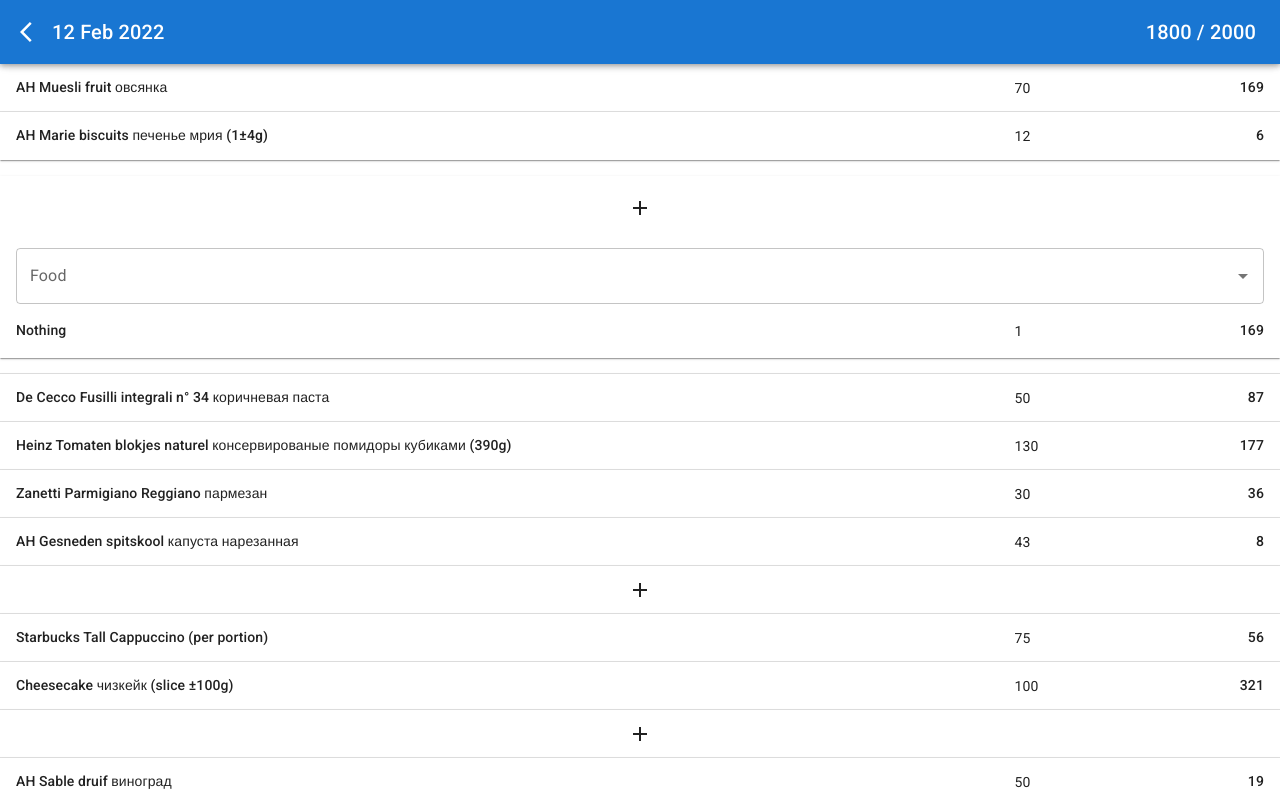
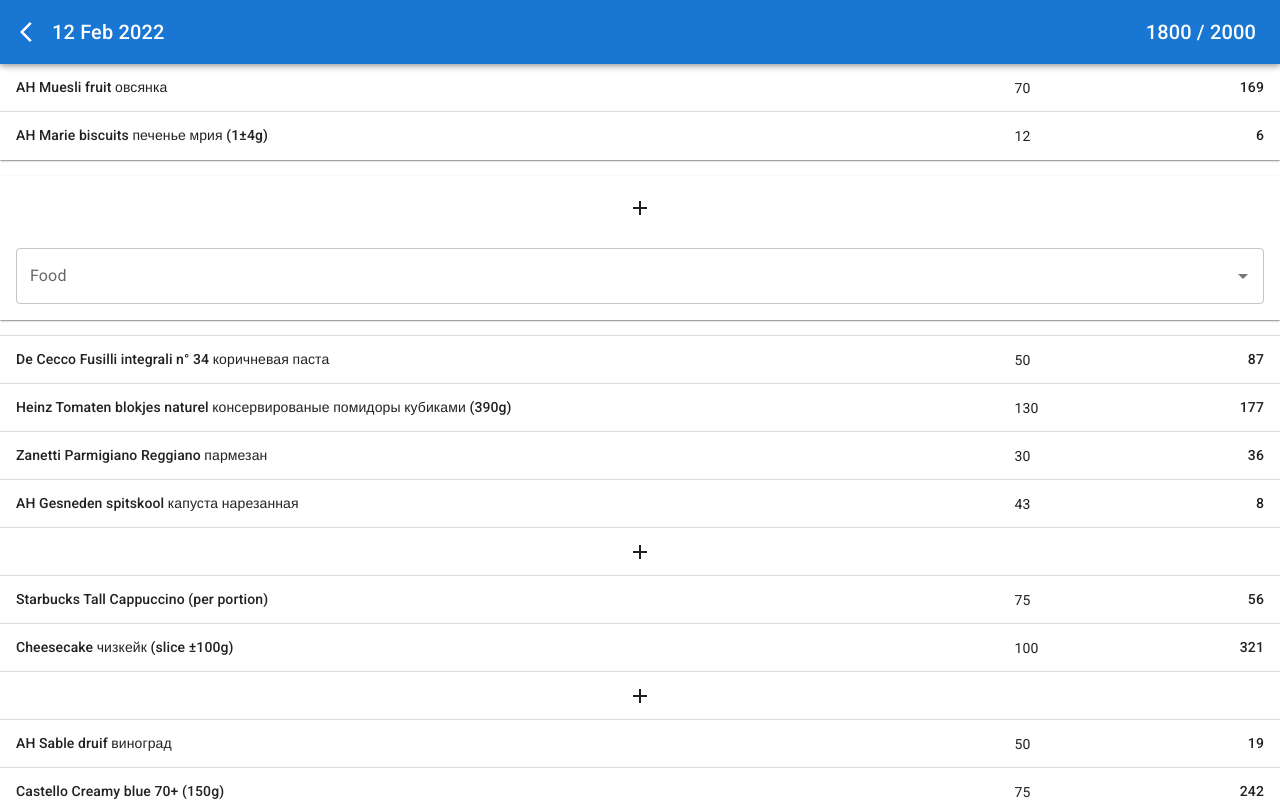
Before and after one commit to motrhelp/calories, a React (Create React App) app: page / in a window 1280 px wide. Both pictures are taken after a click on the button 640 px from the left and 184 px from the top of the page. Shown: the top 800 px of the page. Built offline with nearby package versions, Linux system fonts and the light colour scheme; a web font is replaced by a local one.

Commit message:
Improve adding items

```diff
--- a/src/components/Demo.jsx
+++ b/src/components/Demo.jsx
@@ -3,7 +3,7 @@
 import Paper from '@mui/material/Paper';
 import Stack from '@mui/material/Stack';
 import { styled } from '@mui/material/styles';
-import { Accordion, AccordionDetails, AccordionSummary, AppBar, Autocomplete, Button, Card, CardActions, CardContent, Dialog, DialogActions, DialogContent, DialogContentText, DialogTitle, Fab, IconButton, Slide, TextField, Toolbar, Typography } from '@mui/material';
+import { Accordion, AccordionDetails, AccordionSummary, AppBar, Autocomplete, Button, Card, CardActions, CardContent, Dialog, DialogActions, DialogContent, DialogContentText, DialogTitle, Fab, Grid, IconButton, Slide, TextField, Toolbar, Typography } from '@mui/material';
 
 import { ArrowBackIos } from '@mui/icons-material';
 import AddIcon from '@mui/icons-material/Add';
@@ -116,7 +116,7 @@
 
     const [records, setRecords] = React.useState();
     const [food, setFood] = React.useState();
-    const [test, setTest] = React.useState("Nothing");
+    const [test, setTest] = React.useState(null);
     const [expanded, setExpanded] = React.useState(false);
 
     React.useEffect(() => {
@@ -280,7 +280,8 @@
                     </AccordionSummary>
                     <AccordionDetails>
                         {record.disabled ?
-                            <React.Fragment>
+                            <Grid container spacing={2}>
+                                <Grid item xs={12}>
                                     <Autocomplete
                                         disablePortal
                                         options={food.filter((food) => food.title != null)}
@@ -289,25 +290,33 @@
                                         onChange={(event, newValue) => {
                                             setTest(newValue.title);
                                         }}
-                                    sx={{
-                                        width: '100%',
-                                        paddingBottom: 2
-                                    }}
                                     />
-                                <Stack
-                                    direction={'row'}
-                                    sx={{
-                                        width: '100%',
-                                    }}>
+                                </Grid>
+                                {test ?
                                     <React.Fragment>
-                                        <Typography variant='subtitle2' sx={{ width: '80%' }}>{test}</Typography>
-                                        <Typography variant='body2' sx={{ width: '10%', alignSelf: 'center' }}>{1}</Typography>
-                                        <Typography variant='subtitle2' sx={{ width: '10%', alignSelf: 'center', textAlign: 'right' }}>
+                                        <Grid item xs={8}>
+                                            <Typography variant='subtitle2'>{test}</Typography>
+                                        </Grid>
+                                        <Grid item xs={2}>
+                                            <Typography variant='body2' sx={{ alignSelf: 'center' }}>{1}</Typography>
+                                        </Grid>
+                                        <Grid item xs={2}>
+                                            <Typography variant='subtitle2' sx={{ alignSelf: 'center', textAlign: 'right' }}>
                                                 {169}
                                             </Typography>
+                                        </Grid>
+                                        <Grid item xs={10} />
+                                        <Grid item xs={2}>
+                                            <Button onClick={() => {
+                                                setTest(null);
+                                                setExpanded(false);
+                                            }}>
+                                                ADD
+                                            </Button>
+                                        </Grid>
                                     </React.Fragment>
-                                </Stack>
-                            </React.Fragment>
+                                    : null}
+                            </Grid>
                             :
                             <TableContainer component={Paper}>
                                 <Table sx={{ width: '100%' }} aria-label="simple table">
```
Lines whose indentation alone changed are shown as unchanged.
